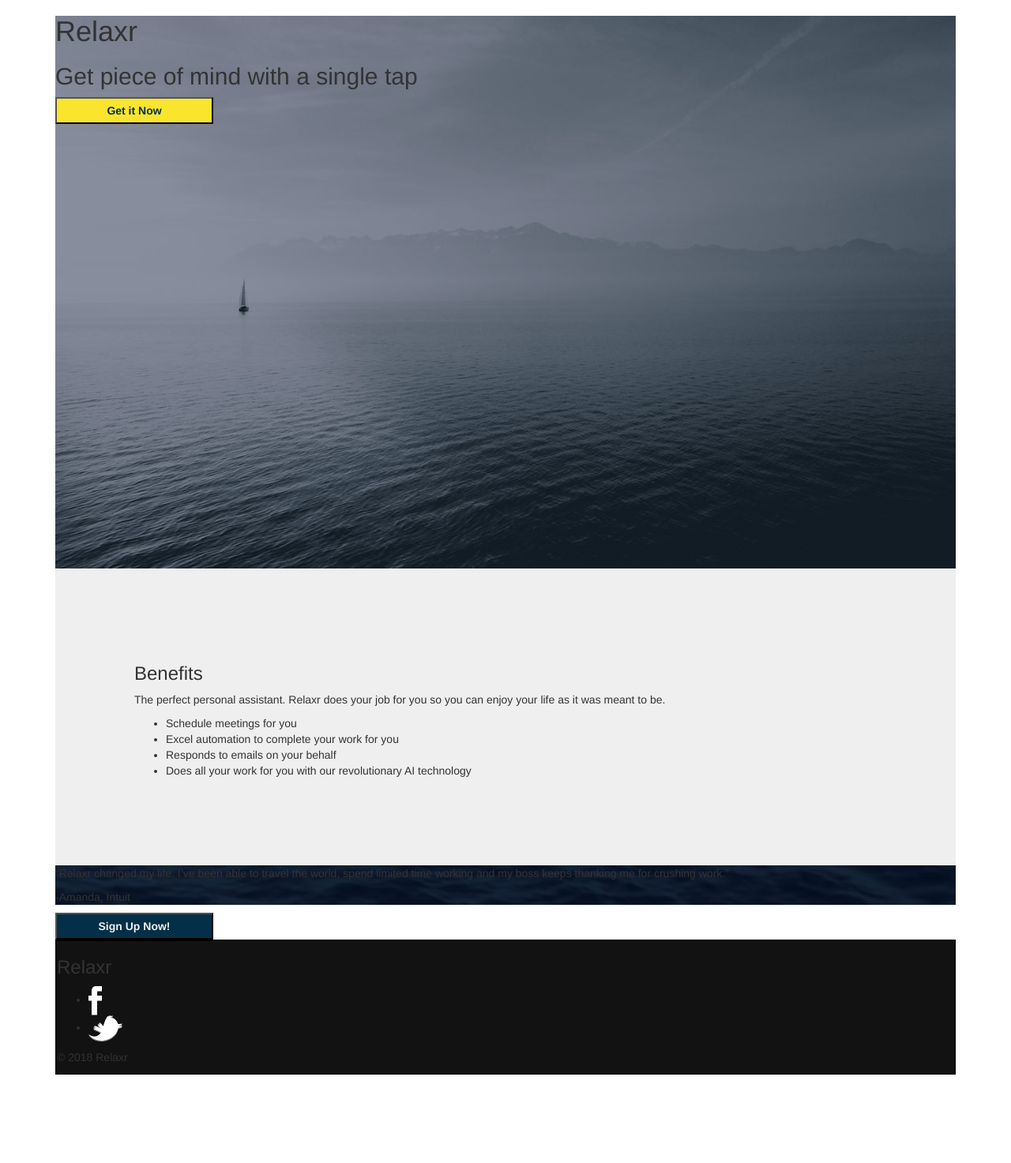
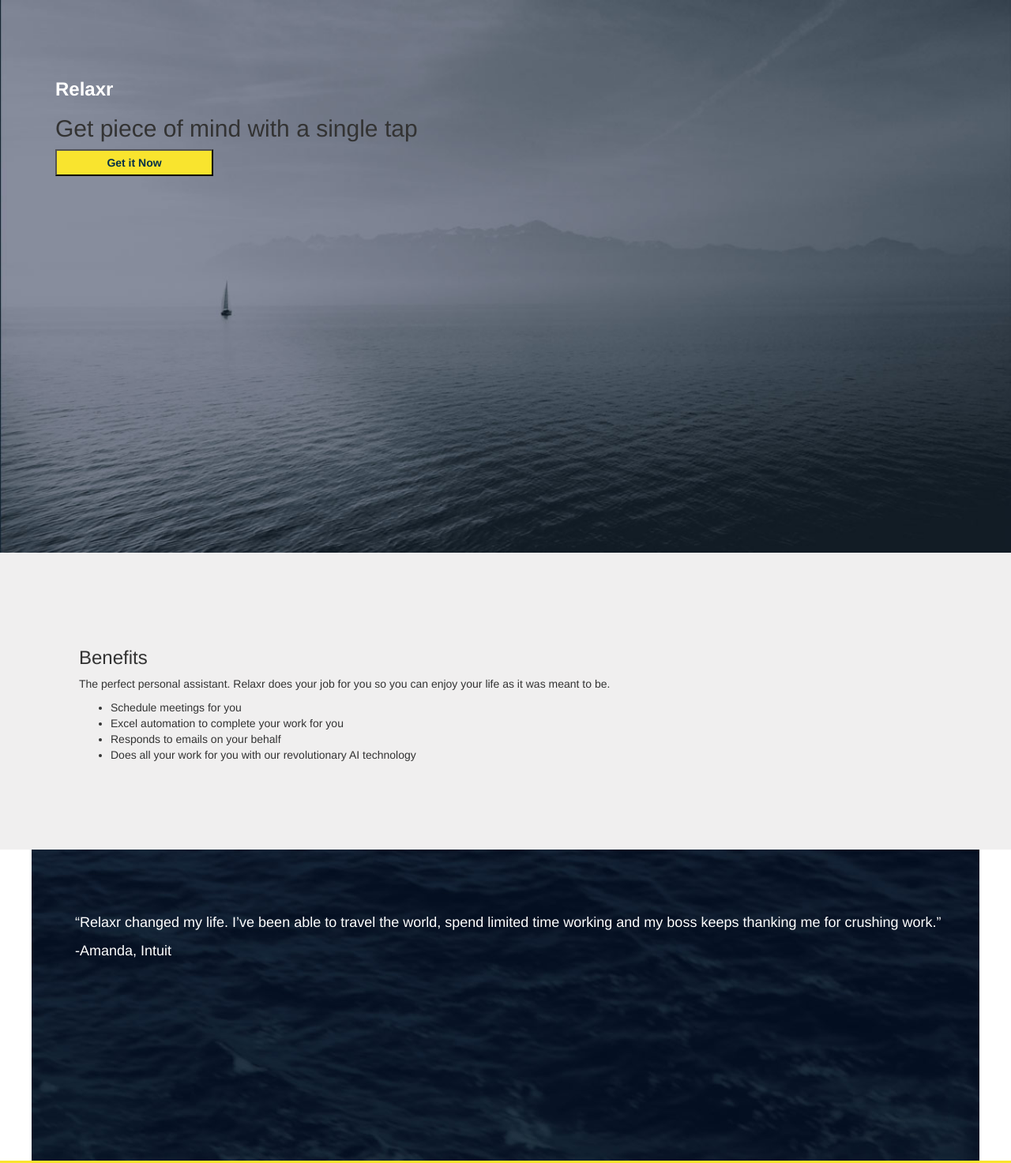
Before and after one commit to miketinio/homework-portfolio-mt, a plain HTML site: page Unit 2/index.html in a window 1280 px wide. Shown: the top 1473 px of the page at 79% size. Before the commit the page ends 1361 px from the top, so only its background shows below. Drawn offline with nearby package versions, Linux system fonts and the light colour scheme.

Commit message:
last minute style changes

```diff
--- a/Unit 2/css/style.css
+++ b/Unit 2/css/style.css
@@ -58,16 +58,15 @@ body {
 
 /* Center the container */
 .container {
-  width: 1024px;
-  margin: 0;
-  border: none;
-
+  width: 800px;
+  margin: 0 auto;
 }
 
 header {
-  background: url(../images/header_bg.jpg) no-repeat center top rgb(134,141,157);
+  background: url(../images/header_bg.jpg) no-repeat center top;
   background-size: cover;
   height: 700px;
+  padding-top: 80px;
 }
 
 section {
@@ -83,7 +82,11 @@ footer {
 /* ADDITIONAL STYLES
 /*******************************************/
 
-
+.logo {
+  font-size: 24px;
+  font-weight: bolder;
+  color: white;
+}
 
 .button {
   width: 200px;
@@ -119,5 +122,16 @@ h3 {
 }
 
 #testimonial {
-  background-image: url(/images/testimonial_bg.jpg);
+  background: url(../images/testimonial_bg.jpg) no-repeat center top;
+  height: 394px;
+  color: white;
+  font-size: 18px;
+  padding: 80px;
 }
+
+#aside-signup {
+  height: 200px;
+  background-color: #f9e42e;
+  padding-top: 80px;
+  padding-left: 500px;
+}
--- a/Unit 2/index.html
+++ b/Unit 2/index.html
@@ -15,11 +15,12 @@
 
 	</head>
 	<body>
+		<header>
 			<div class="container">
-			<header>
-				<h1>Relaxr</h1>
+				<h1 class="logo">Relaxr</h1>
 				<h2>Get piece of mind with a single tap</h2>
 				<button class="button calltoaction">Get it Now</button>
+			</div>
 		</header>
 		<section class="container" id="benefits">
 			<h3>Benefits</h3>
@@ -34,19 +35,22 @@
 				</p>
 		</section>
 		<aside id="testimonial">
+			<div class="container">
 				<p>“Relaxr changed my life. I’ve been able to travel the world, spend limited time working and my boss keeps thanking me for crushing work.”<br><div>-Amanda, Intuit</div></p>
+			</div>
 		</aside>
-			<aside>
+		<aside id="aside-signup">
 			<button class="button signup">Sign Up Now!</button>
 		</aside>
-			<footer>
+		<footer class="footer">
+			<div class="container">
 				<h3>Relaxr</h3>
 				<ul>
 					<li><a href="http://www.facebook.com"><img src="images/facebook.png"></a></li>
 					<li><a href="http://www.twitter.com"><img src="images/twitter.png"></a></li>
 				</ul>
 				<p>&copy; 2018 Relaxr</p>
+			</div>
 		</footer>
-		</div><!-- #container -->
 	</body>
 </html>
```
Lines whose indentation alone changed are shown as unchanged.
